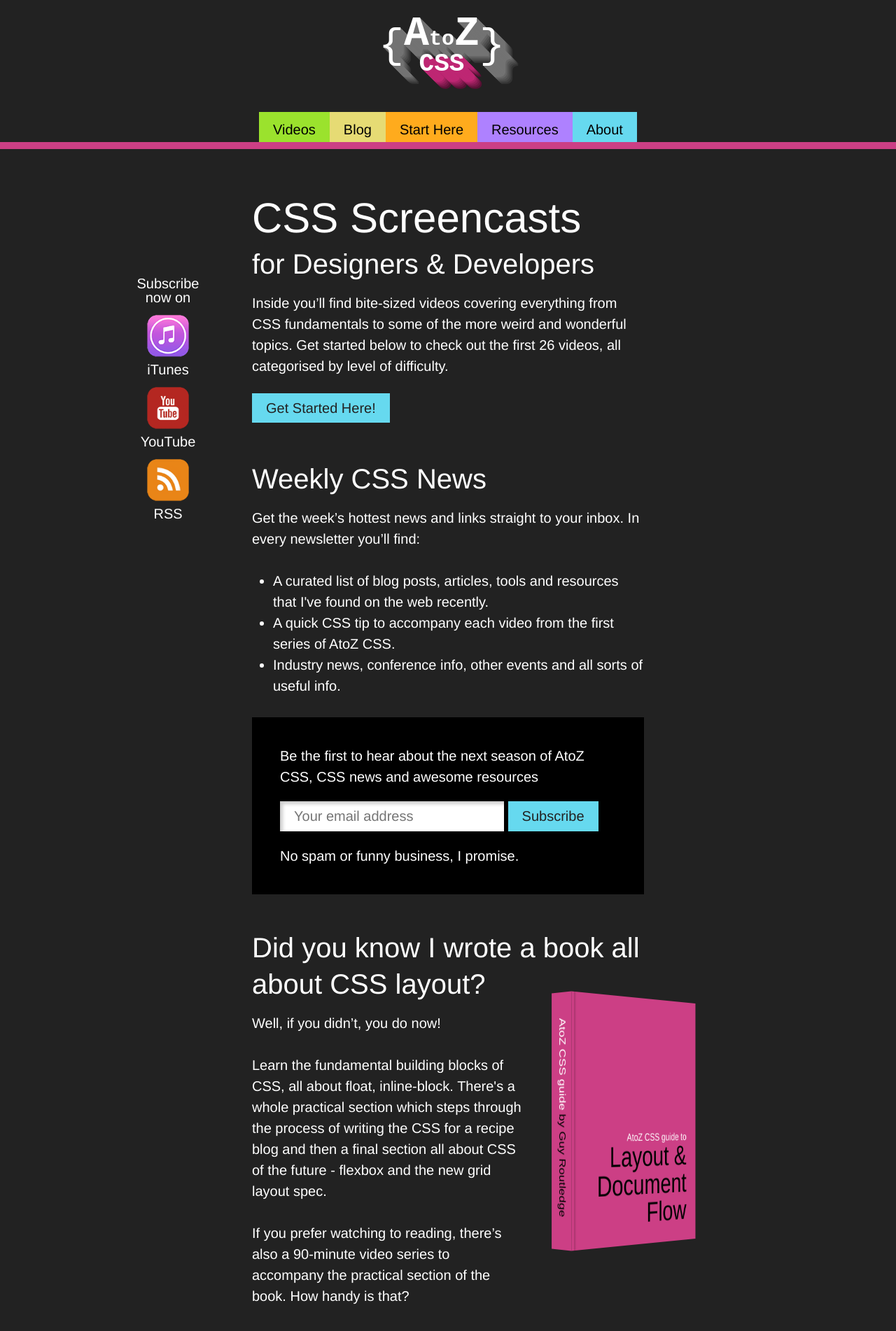
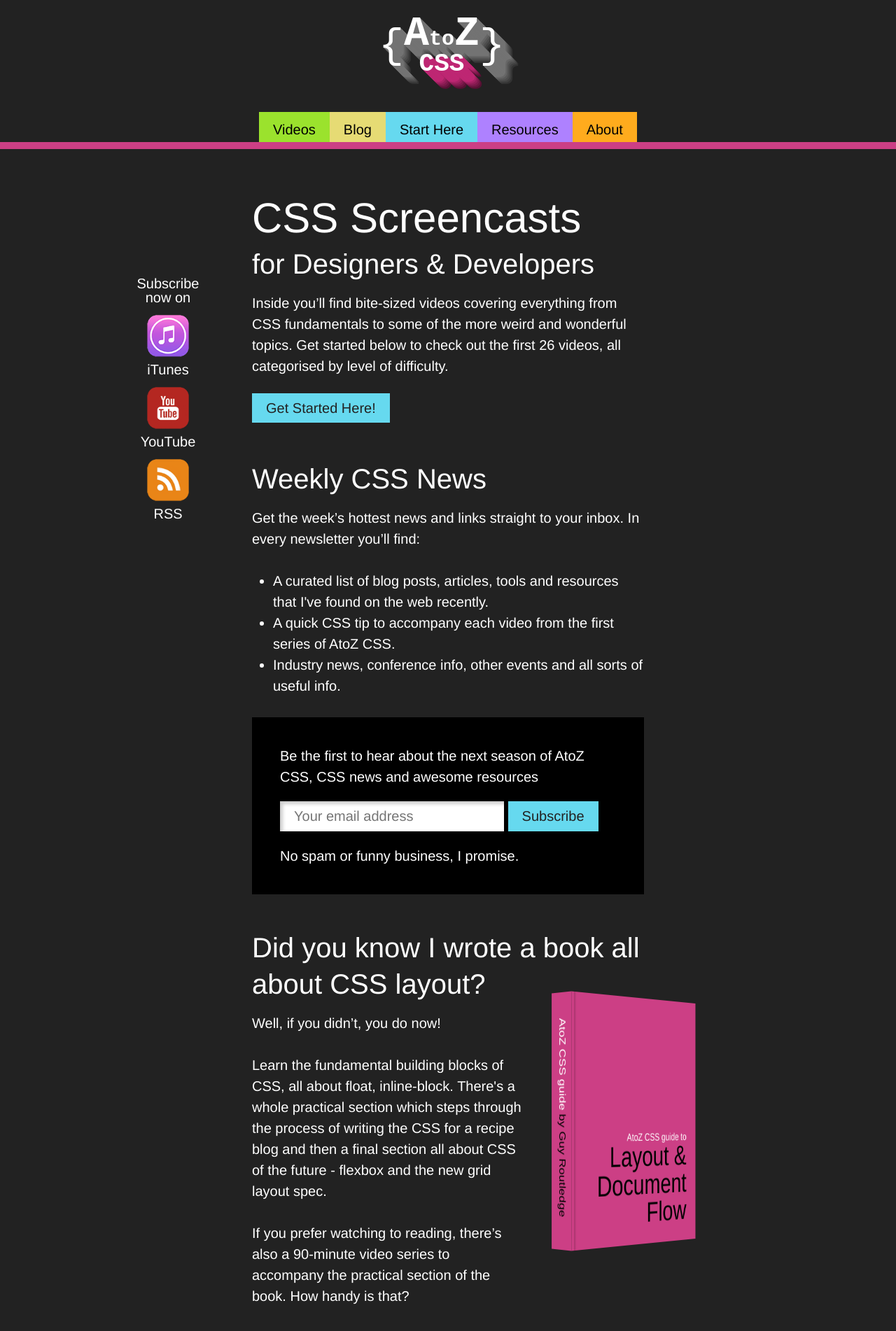
Before and after one commit to guyroutledge/atozcss, a Jekyll site: the page built from index.html, in a window 1280 px wide. Shown: the top 1902 px of the page at 70% size. Built offline with Jekyll 4.4.1, drawn with Linux system fonts in a browser that asks for light colours; the list of posts is cut into pages by our own code; comment, search, counter and statistics services are not loaded.

Commit message:
Amend nav colours so start here matches button color

```diff
--- a/css/scss/_variables.scss
+++ b/css/scss/_variables.scss
@@ -18,9 +18,9 @@
 
 $color-videos:$color-green;
 $color-blog: $color-yellow;
-$color-start-here:$color-orange;
+$color-start-here:$color-blue;
 $color-resources: $color-purple;
-$color-about:$color-blue;
+$color-about:$color-orange;
 
 $font-brand:Avenir, Helvetica, Arial, sans-serif;
 $font-copy:$font-brand;
```
Also changed, not shown: _includes/style.css, 1 other file.
